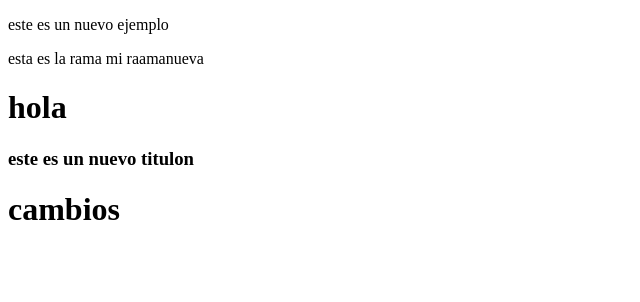
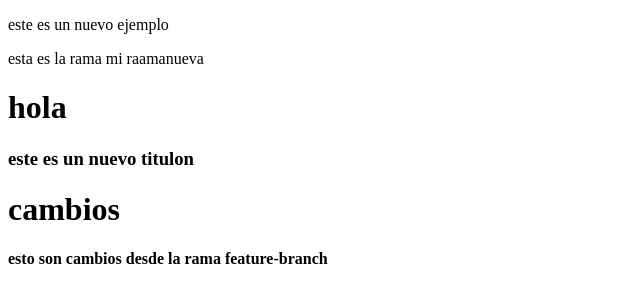
Before and after one commit to EdgardJonh/practicaGit, a plain HTML site: page index.html in a window 1280 px wide. Shown: the whole page, without its empty margins (0-640 px from the left). Drawn offline with Linux system fonts and the light colour scheme.

Commit message:
se realizan cabios en index de la rama feature-branch

```diff
--- a/index.html
+++ b/index.html
@@ -11,6 +11,8 @@
      <h1>hola</h1>
      <h3>este es un nuevo titulon</h3>
      <h1>cambios</h1>
+     <h4>esto son cambios desde la rama feature-branch</h4>
+
 
    <script src="scripts.js"></script>
 </body>
```
